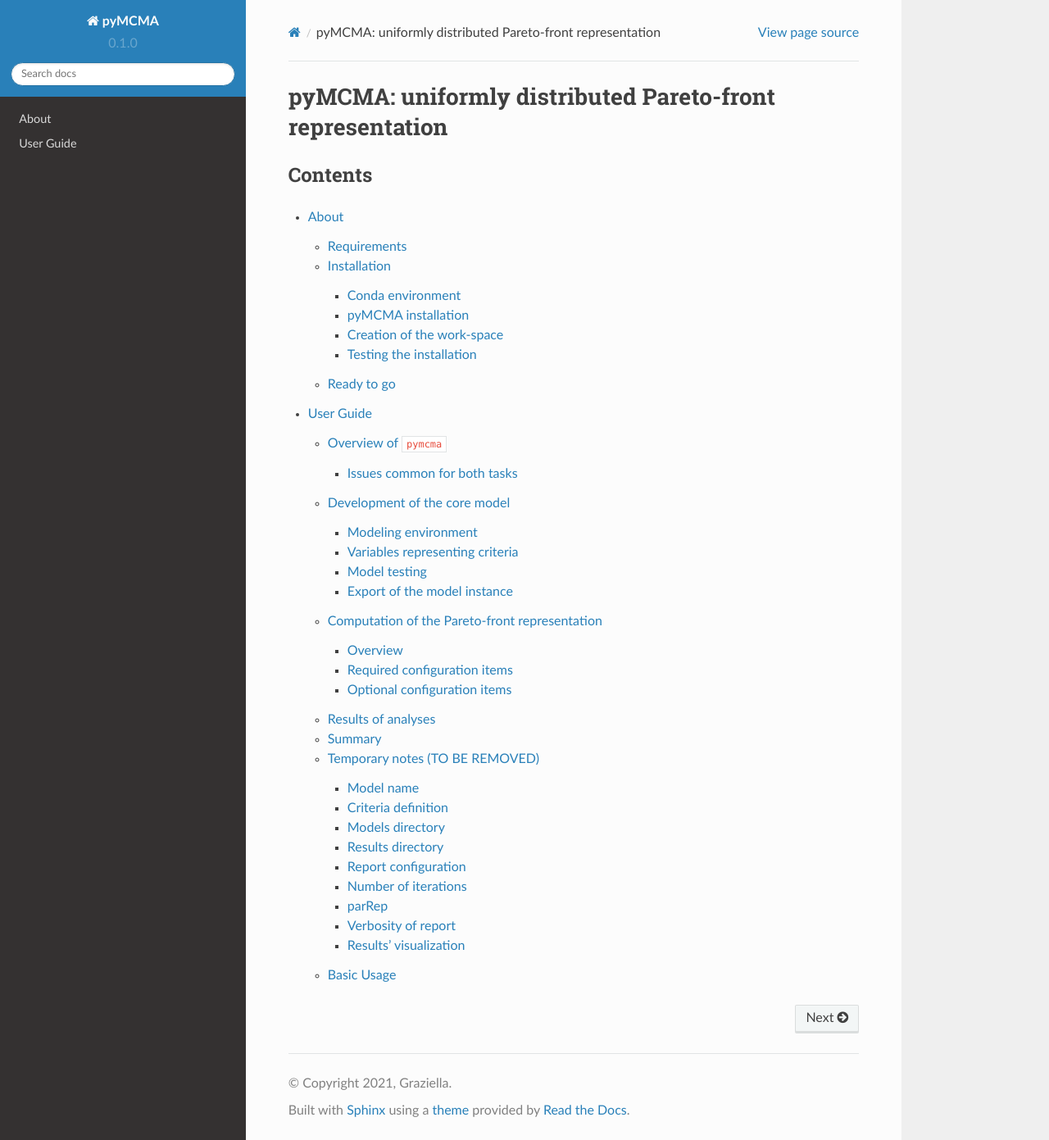
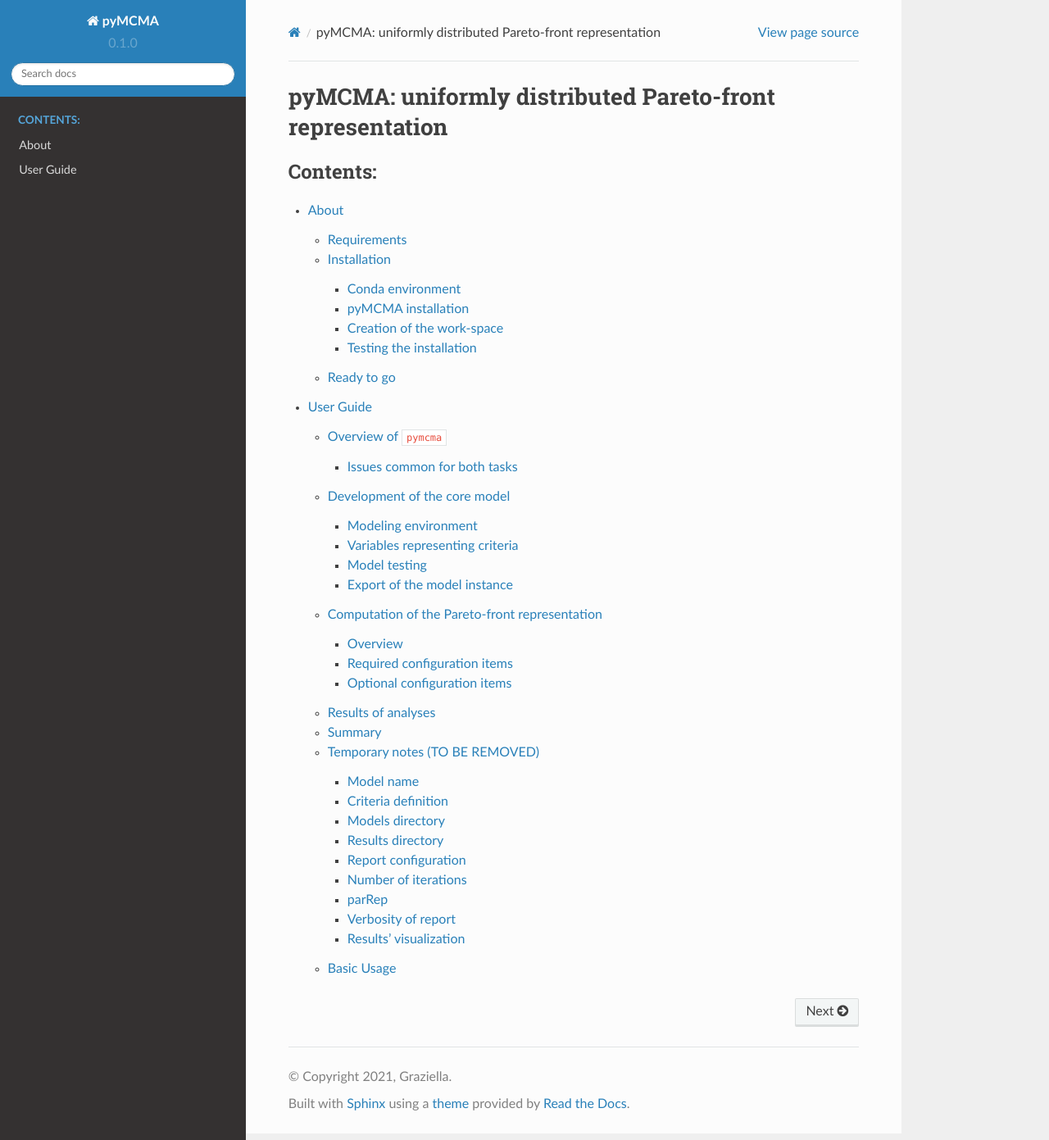
Before and after one commit to januszgranat/doctest_jg2, a Sphinx documentation site: the page built from docs/source/index.rst, in a window 1280 px wide and 1391 px high. Shown: the whole window at 82% size. Built offline with Sphinx 7.4.7 and the Read the Docs theme 2.0.0, drawn with Linux system fonts in a browser that asks for light colours; some of the changed lines change nothing that is shown.

Commit message:
Add files via upload

```diff
--- a/docs/source/index.rst
+++ b/docs/source/index.rst
@@ -10,10 +10,5 @@
    :maxdepth: 3
    :caption: Contents:
 
-Contents
---------
-
-.. toctree::
-
    readme
    user_guide
```
